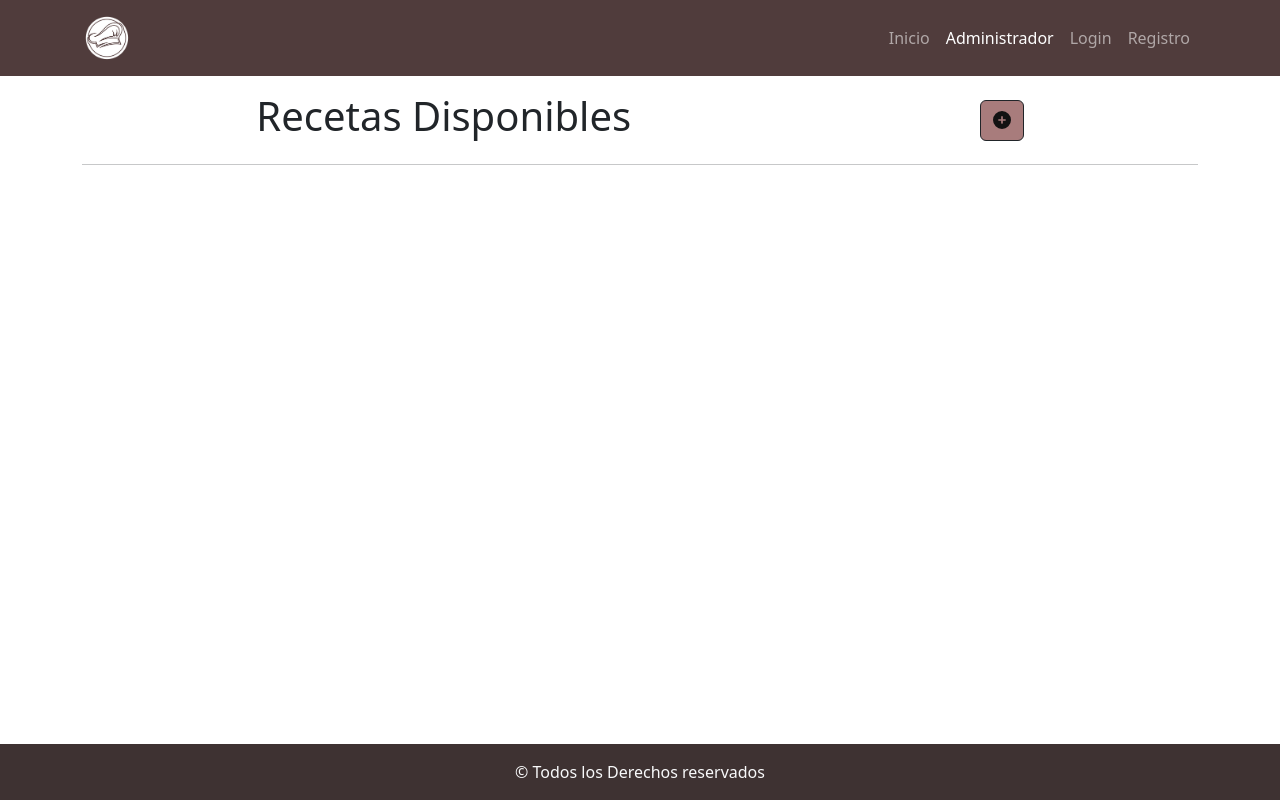
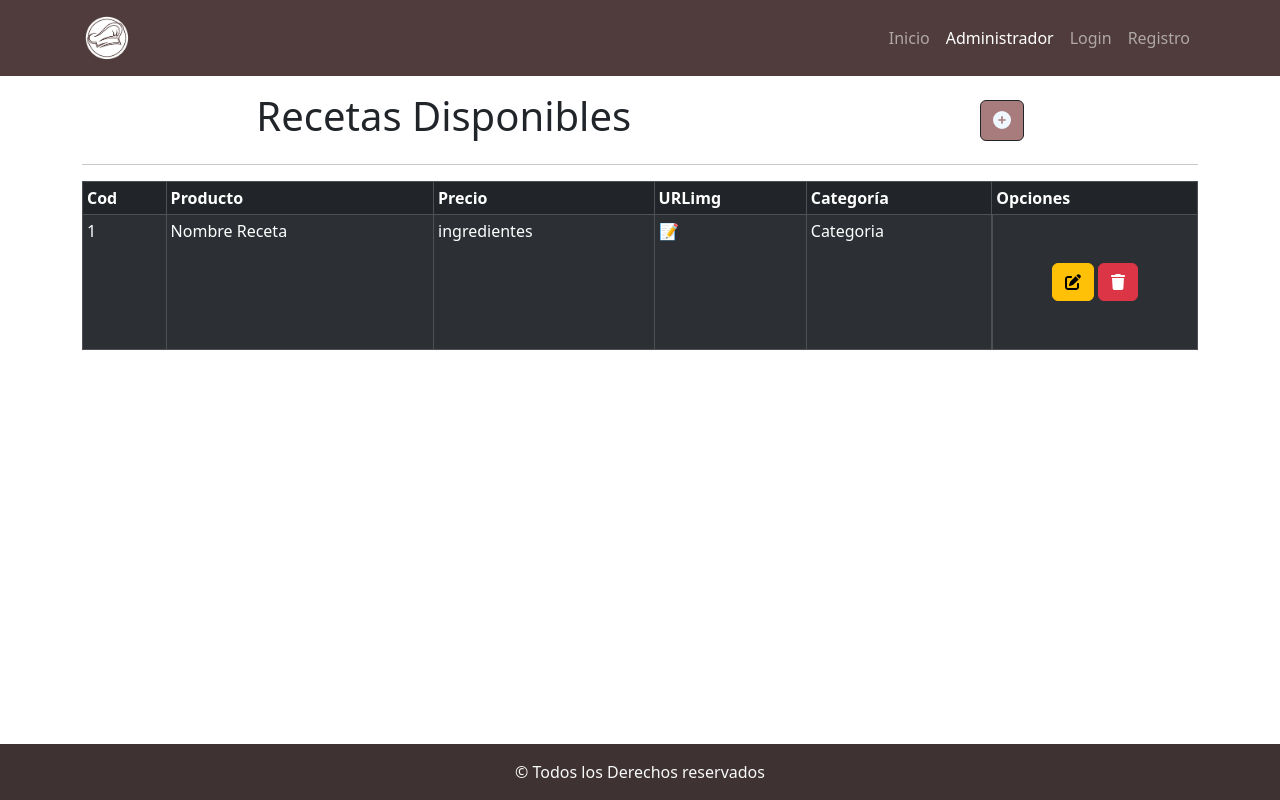
Before and after one commit to CosmeNicolas/cookinando-blogDeCocina, a React (Vite) app: page /administrador in a window 1280 px wide. Built offline with nearby package versions, Linux system fonts and the light colour scheme.

Commit message:
agregue estilos al boton de crear nueva receta

```diff
--- a/src/App.css
+++ b/src/App.css
@@ -48,7 +48,14 @@ footer{
 
 .botonColor{
   background-color:#A87C7C ;
-  color: #121212;
+  color: rgb(35, 35, 35);
   font-family: "Roboto", sans-serif;
   font-size: large;
 }
+
+.botonColorCrear{
+  background-color:#A87C7C ;
+  color: aliceblue;
+  font-family: "Roboto", sans-serif;
+  font-size: large;
+}
--- a/src/components/pages/Administrador.jsx
+++ b/src/components/pages/Administrador.jsx
@@ -1,7 +1,10 @@
-import { Container, Button } from "react-bootstrap"
+import { Container, Button, Table} from "react-bootstrap"
 import {Link} from 'react-router-dom'
 import { FontAwesomeIcon } from '@fortawesome/react-fontawesome';
 import {faCirclePlus} from '@fortawesome/free-solid-svg-icons'
+import { faTrash } from '@fortawesome/free-solid-svg-icons';
+import { faPenToSquare } from '@fortawesome/free-solid-svg-icons';
+import { faFolderPlus } from '@fortawesome/free-solid-svg-icons';
 
 
 
@@ -14,12 +17,42 @@ const Administrador = () => {
       </h1>
 
     <Link to='/administrador/crear'>
-    <Button variant="dark" className="botonColor mt-2">
-    <FontAwesomeIcon icon={faCirclePlus} />
+    <Button variant="dark" className="botonColorCrear mt-2">
+    <FontAwesomeIcon icon={faCirclePlus}  />
     </Button>
     </Link>
       </div>
       <hr/>
+      {/* Tabla */}
+      <Table responsive striped bordered hover variant='dark' size='sm' >
+      <thead>
+        <tr>
+          <th>Cod</th>
+          <th>Producto</th>
+          <th>Precio</th>
+          <th>URLimg</th>
+          <th>Categoría</th>
+          <th>Opciones</th>
+        </tr>
+      </thead>
+      <tbody>
+          <tr>
+          <td>1</td>
+          <td>Nombre Receta</td>
+          <td>ingredientes</td>
+          <td>📝</td>
+          <td>Categoria</td>
+          <td className='d-flex py-5  justify-content-center'>
+          <Button variant="warning" className='me-1' >
+            <FontAwesomeIcon icon={faPenToSquare} />
+            </Button>
+            <Button variant="danger" >
+            <FontAwesomeIcon icon={faTrash} className=""/>
+            </Button>
+          </td>
+        </tr>
+      </tbody>
+    </Table>
       </Container>
   )
 }
```
